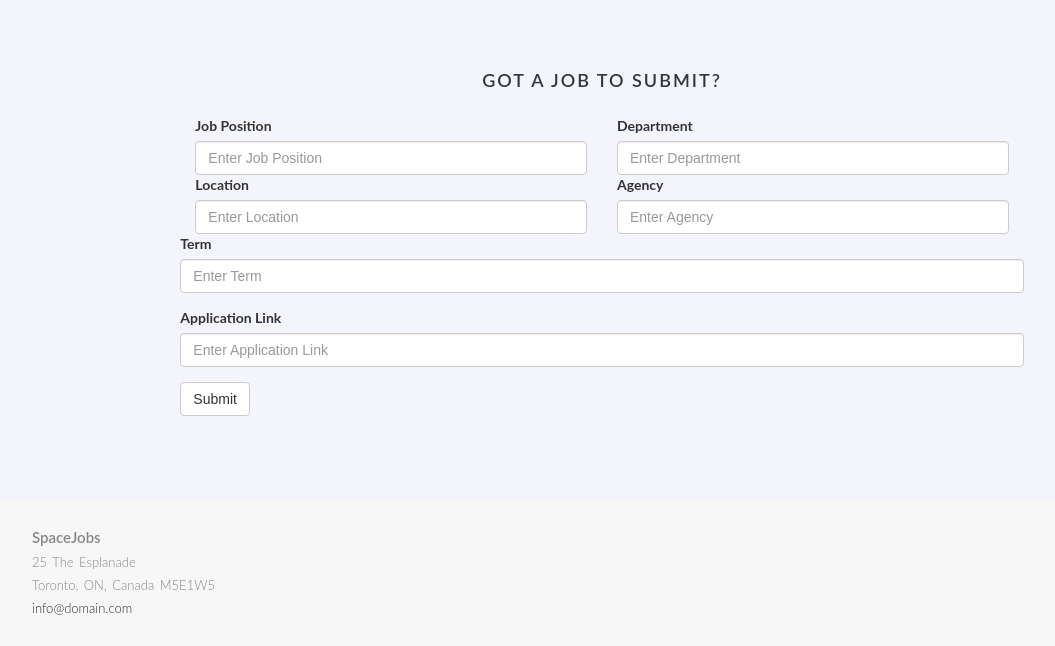
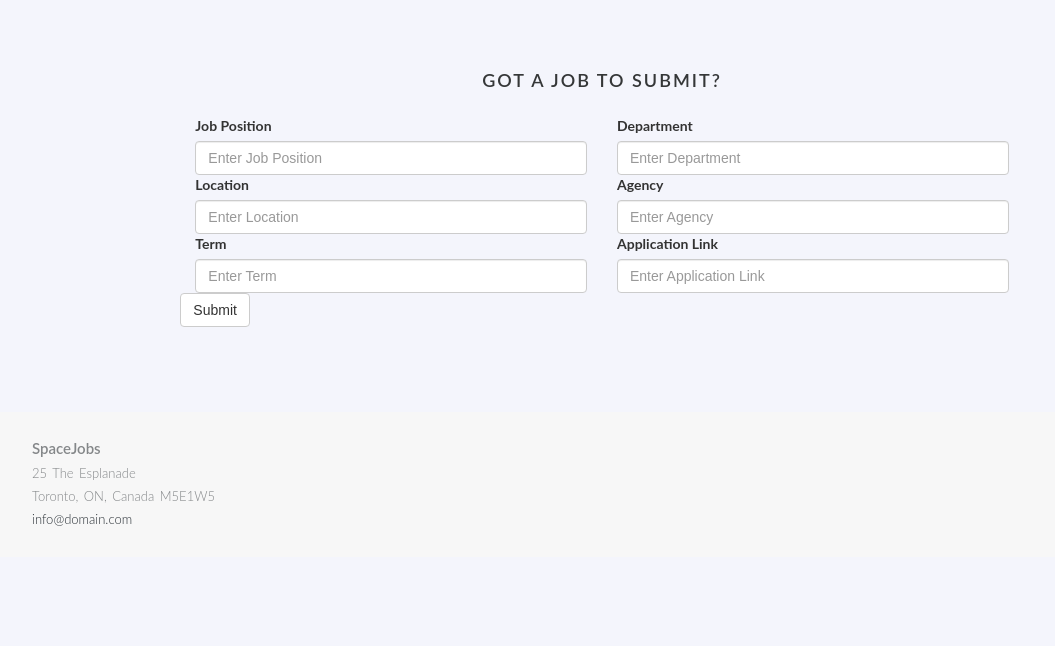
Before and after one commit to elburz/spacejobs, a Flask app: page /submit in a window 1280 px wide. Shown: the part 310-956 px from the top of the page, without its empty margins (38-1093 px from the left). After the commit the page ends 836 px from the top, so only its background shows below. Run offline with Flask 2, Linux system fonts and the light colour scheme; some libraries are stand-ins or nearby versions.

Commit message:
submit page 9

```diff
--- a/templates/submit.html
+++ b/templates/submit.html
@@ -14,20 +14,15 @@
 					</div>
 
 					<div class="form-group">
-
 						<div class="col-sm-6"><label for="Location">Location</label><input type="text" class="form-control" id="Location" placeholder="Enter Location"></div>
 
 						<div class="col-sm-6"><label for="Agency">Agency</label><input type="text" class="form-control" id="Agency" placeholder="Enter Agency"></div>
 					</div>
 
 					<div class="form-group">
-					<label for="Term">Term</label>
-					<input type="text" class="form-control" id="Term" placeholder="Enter Term">
-					</div>
+						<div class="col-sm-6"><label for="Term">Term</label><input type="text" class="form-control" id="Term" placeholder="Enter Term"></div>
 
-					<div class="form-group">
-					<label for="ApplicationLink">Application Link</label>
-					<input type="text" class="form-control" id="ApplicationLink" placeholder="Enter Application Link">
+						<div class="col-sm-6"><label for="ApplicationLink">Application Link</label><input type="text" class="form-control" id="ApplicationLink" placeholder="Enter Application Link"></div>
 					</div>
 
 					<button type="submit" class="btn btn-default">Submit</button>
```
